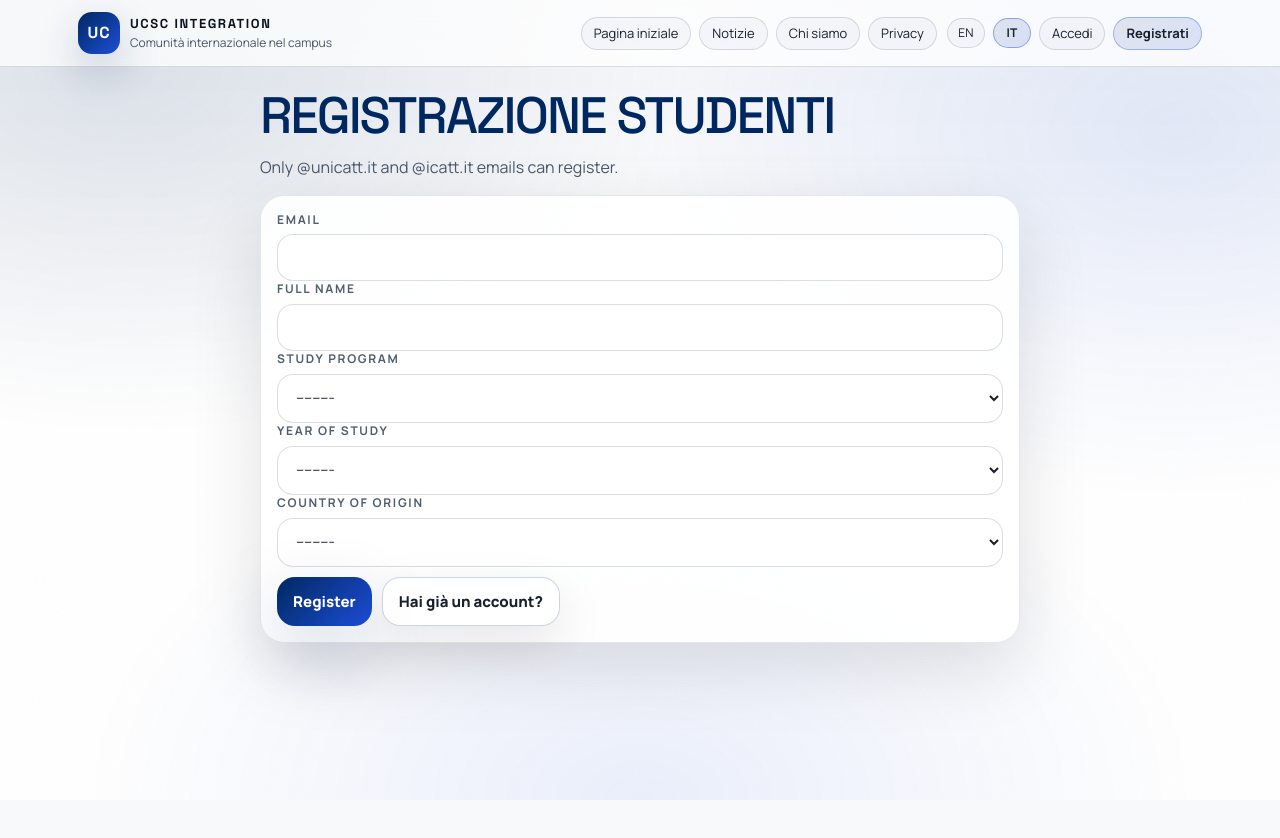
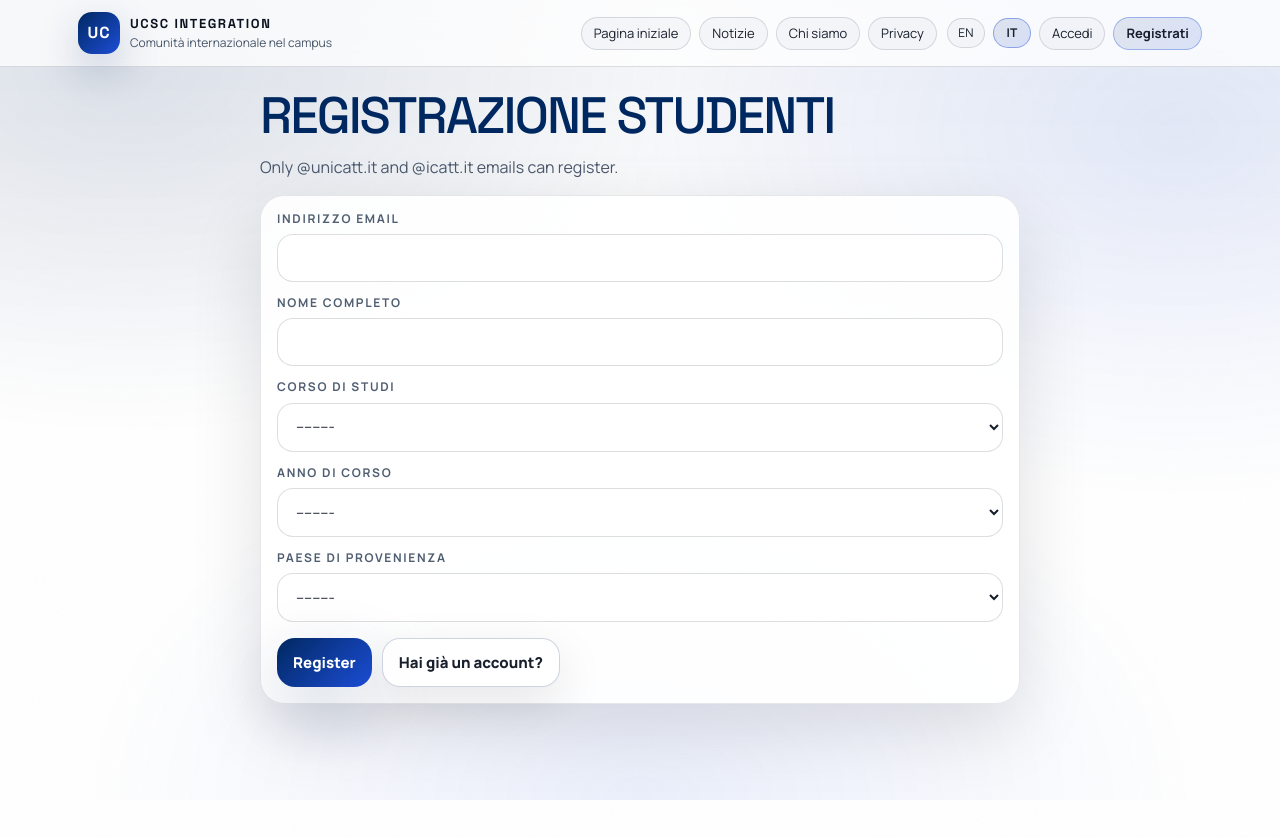
Before and after one commit to boblaros/unicatt-department-website, a Django app: page /it/accounts/register/ in a window 1280 px wide. Before the commit the page ends 800 px from the top, so only its background shows below. Run offline with Django 5.2, Linux system fonts and the light colour scheme.

Commit message:
Fix registration field spacing

```diff
--- a/app/static/css/styles.css
+++ b/app/static/css/styles.css
@@ -379,26 +379,41 @@ a {
   gap: 10px;
 }
 
+.form-shell {
+  display: grid;
+  gap: 14px;
+}
+
 .form-shell p,
 .field-row {
   margin: 0;
-  display: grid;
-  gap: 6px;
+  display: flex;
+  flex-direction: column;
+  align-items: stretch;
+  gap: 8px;
 }
 
 .form-shell p + p {
-  margin-top: 10px;
+  margin-top: 0;
+}
+
+.field-row + .field-row {
+  margin-top: 0;
 }
 
 .form-shell label,
 .field-row label,
 .mini-label {
+  display: block;
   margin: 0;
+  padding: 0;
+  align-self: flex-start;
   color: rgba(71, 85, 105, 0.95);
   font-size: 12px;
   letter-spacing: 0.14em;
   text-transform: uppercase;
   font-weight: 700;
+  line-height: 1.2;
 }
 
 .form-shell input,
@@ -406,13 +421,17 @@ a {
 .form-shell select,
 .input-control,
 .input {
+  display: block;
   width: 100%;
+  margin: 0;
+  min-height: 48px;
   border-radius: 16px;
   border: 1px solid rgba(15, 23, 42, 0.14);
   background: rgba(255, 255, 255, 0.93);
   color: rgba(11, 18, 32, 0.95);
   padding: 12px 14px;
   font-size: 15px;
+  line-height: 1.2;
   outline: none;
   transition: box-shadow .18s var(--ease), border-color .18s var(--ease);
 }
@@ -422,7 +441,15 @@ a {
 textarea.input-control,
 textarea.input {
   min-height: 120px;
+  line-height: 1.45;
   resize: vertical;
+}
+
+.form-shell small {
+  margin: 0;
+  color: rgba(71, 85, 105, 0.95);
+  font-size: 12px;
+  line-height: 1.3;
 }
 
 .form-shell input:focus,
@@ -490,6 +517,10 @@ textarea.input {
   gap: 10px;
   flex-wrap: wrap;
   margin-top: 10px;
+}
+
+.form-shell .actions-row {
+  margin-top: 2px;
 }
 
 .marquee {
--- a/app/templates/account/register.html
+++ b/app/templates/account/register.html
@@ -18,7 +18,25 @@
 
       {% for field in form %}
         <div class="field-row">
-          <label for="{{ field.id_for_label }}">{{ field.label }}</label>
+          <label for="{{ field.id_for_label }}">
+            {% if CURRENT_LANGUAGE == 'it' %}
+              {% if field.name == 'email' %}
+                Indirizzo email
+              {% elif field.name == 'full_name' %}
+                Nome completo
+              {% elif field.name == 'study_program' %}
+                Corso di studi
+              {% elif field.name == 'year_of_study' %}
+                Anno di corso
+              {% elif field.name == 'country_of_origin' %}
+                Paese di provenienza
+              {% else %}
+                {{ field.label }}
+              {% endif %}
+            {% else %}
+              {{ field.label }}
+            {% endif %}
+          </label>
           {{ field }}
           {% if field.help_text %}<small>{{ field.help_text }}</small>{% endif %}
           {% for error in field.errors %}<div class="field-error">{{ error }}</div>{% endfor %}
```
Also changed, not shown: app/templates/account/forgot_password.html (+7 -1 lines), app/templates/account/login.html (+13 -1 lines).
